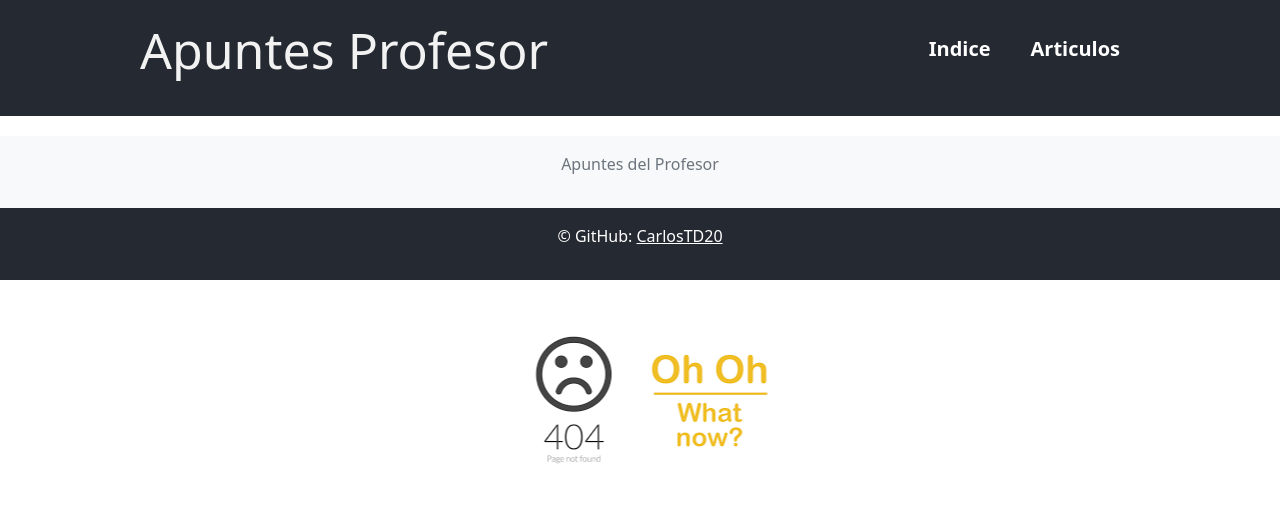
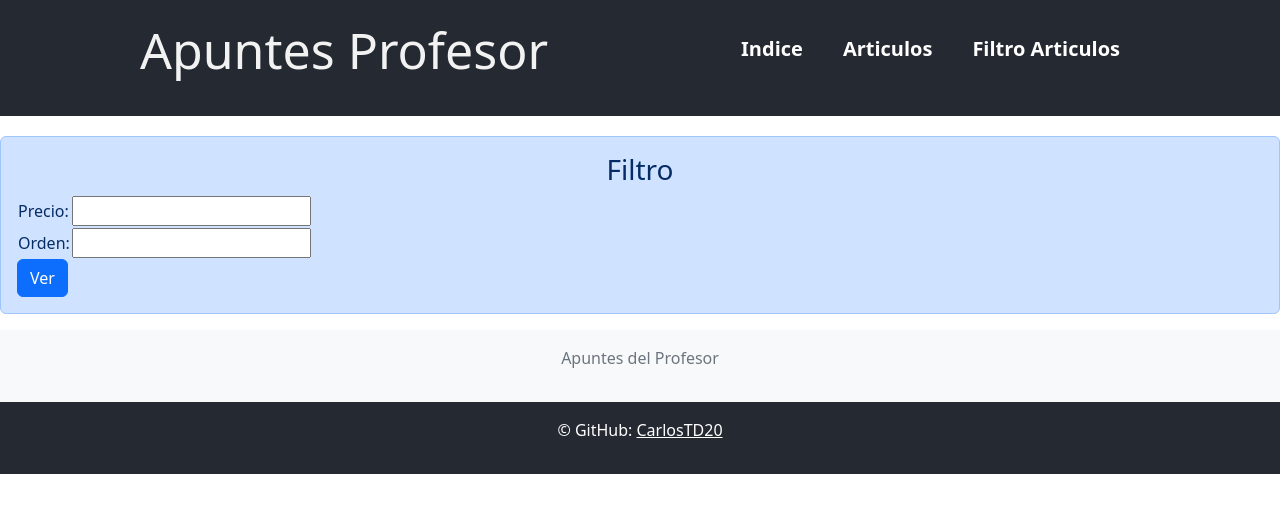
Before and after one commit to CarlosTD20/Entorno-Cliente-2DAW, an Angular app in the folder 2º Eval/apuntes_profesor/: page /filter in a window 1280 px wide. Shown: the top 512 px of the page. Built offline with nearby package versions, Linux system fonts and the light colour scheme.

Commit message:
filter started

```diff
--- a/2º Eval/apuntes_profesor/src/app/app-routing.module.ts
+++ b/2º Eval/apuntes_profesor/src/app/app-routing.module.ts
@@ -14,6 +14,7 @@ import { ErrorComponent } from './error/error.component';
 import { NewArticleComponent } from './new-article/new-article.component';
 import { SeeArticleComponent } from './see-article/see-article.component';
 import { DeleteArticuloComponent } from './delete-articulo/delete-articulo.component';
+import { FilterComponent } from './filter/filter.component';
 
 const routes: Routes = [
   { path: '', component: InicioComponent},
@@ -21,6 +22,7 @@ const routes: Routes = [
   { path: 'delete/:id', component: DeleteArticuloComponent},
   { path: 'verArticulos/:id', component: SeeArticleComponent},
   { path: 'newArticle', component: NewArticleComponent},
+  { path: 'filter', component: FilterComponent},
   { path: 'articulos', component: Ejemplo5Component },
   { path: 'ejemplo1', component: Ejemplo1Component },
   { path: 'ejemplo2', component: Ejemplo2Component },
--- a/2º Eval/apuntes_profesor/src/app/app.module.ts
+++ b/2º Eval/apuntes_profesor/src/app/app.module.ts
@@ -25,6 +25,7 @@ import { ErrorComponent } from './error/error.component';
 import { NewArticleComponent } from './new-article/new-article.component';
 import { SeeArticleComponent } from './see-article/see-article.component';
 import { DeleteArticuloComponent } from './delete-articulo/delete-articulo.component';
+import { FilterComponent } from './filter/filter.component';
 
 
 @NgModule({
@@ -49,7 +50,8 @@ import { DeleteArticuloComponent } from './delete-articulo/delete-articulo.compo
     ErrorComponent,
     NewArticleComponent,
     SeeArticleComponent,
-    DeleteArticuloComponent
+    DeleteArticuloComponent,
+    FilterComponent
   ],
   imports: [
     BrowserModule,
--- /dev/null
+++ b/2º Eval/apuntes_profesor/src/app/filter/filter.component.html
@@ -0,0 +1,14 @@
+<div class="alert alert-primary" >
+    <h3 class="text-center">Filtro </h3>
+    <table>
+      <tr>
+        <td>Precio:</td>
+        <td><input type="text" [(ngModel)]="precio"> </td>
+      </tr>
+      <tr>
+        <td>Orden:</td>
+        <td><input type="text" [(ngModel)]="orden"> </td>
+      </tr>
+      <button (click)="ver()" class="btn btn-primary">Ver</button>
+    </table>
+</div>
--- /dev/null
+++ b/2º Eval/apuntes_profesor/src/app/filter/filter.component.ts
@@ -0,0 +1,26 @@
+import { Component } from '@angular/core';
+import { Router } from '@angular/router';
+
+@Component({
+  selector: 'app-filter',
+  templateUrl: './filter.component.html',
+  styleUrls: ['./filter.component.css']
+})
+export class FilterComponent {
+
+  constructor(
+    private router:Router
+  ){}
+
+  orden!:string
+  precio!:number
+
+  ver() {
+    console.log(this.orden)
+    console.log(this.precio)
+
+    this.router.navigate(["/articulos"],
+                          {queryParams:{orden:this.orden, precio:this.precio}}
+                        )
+    }
+}
--- a/2º Eval/apuntes_profesor/src/app/header/header.component.html
+++ b/2º Eval/apuntes_profesor/src/app/header/header.component.html
@@ -7,7 +7,7 @@
         <nav>
             <a routerLink="/indice">Indice</a>
             <a routerLink="/articulos">Articulos</a>
-            <!-- <a routerLink=""></a> -->
+            <a routerLink="/filter"> Filtro Articulos</a>
             <!--<a href="#">Contacto</a> -->
         </nav>
     </div>
```
Also changed, not shown: 2º Eval/apuntes_profesor/src/app/filter/filter.component.css (added), 1 other file (tests, documents, lock files or other folders).
